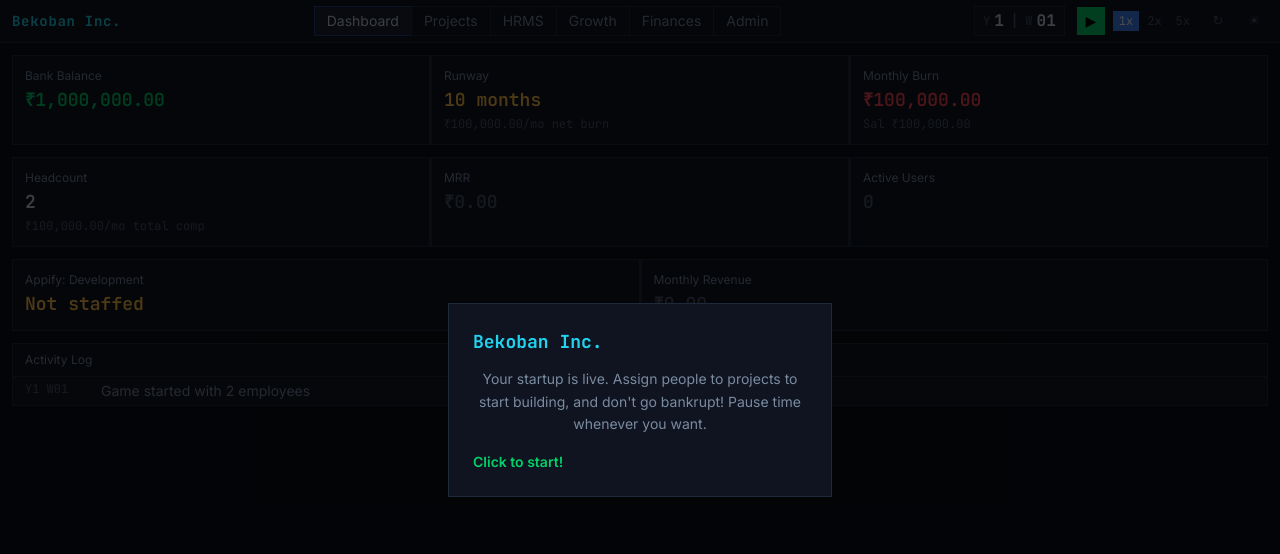
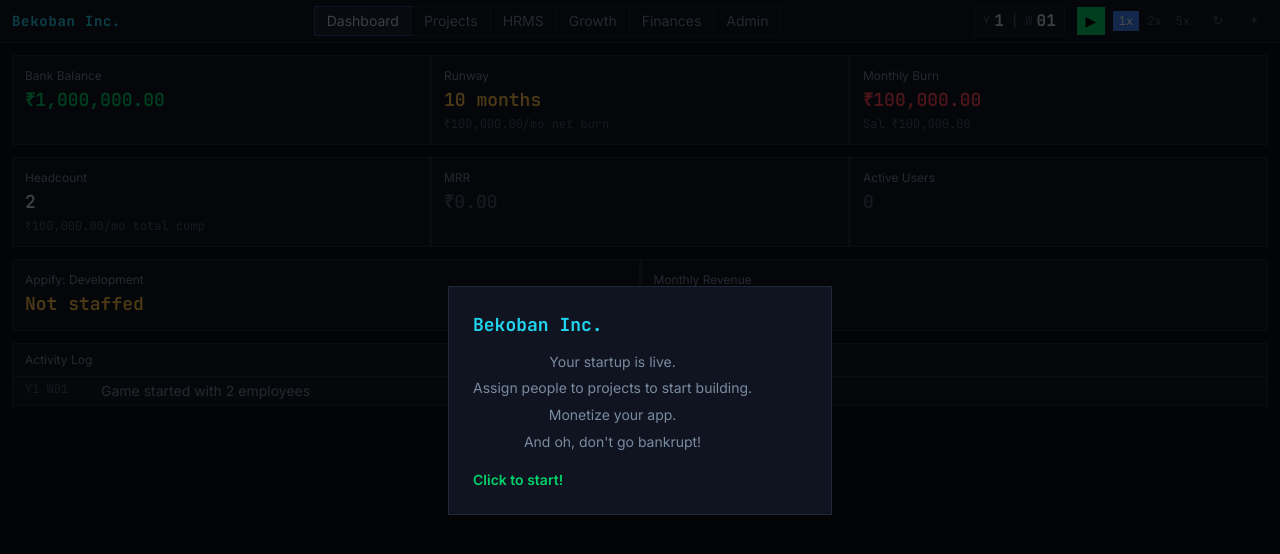
Before and after one commit to error-magnet/startup-sim, a React (Vite) app: page / in a window 1280 px wide. Shown: the top 554 px of the page. Built offline with nearby package versions, Linux system fonts and the light colour scheme.

Commit message:
added v1 project

```diff
--- a/src/App.jsx
+++ b/src/App.jsx
@@ -119,6 +119,7 @@ function NegotiationModal({ employee, dispatch, sym }) {
 export default function App() {
   const [state, dispatch] = useReducer(gameReducer, initialState);
   const [showIntro, setShowIntro] = useState(true);
+  const [showTimeTip, setShowTimeTip] = useState(false);
   const intervalRef = useRef(null);
 
   useEffect(() => {
@@ -154,7 +155,12 @@ export default function App() {
           <CompanyName name={state.companyName} dispatch={dispatch} />
 
           {/* Controls — visible on mobile in top row */}
-          <div className="flex items-center gap-2 sm:hidden">
+          <div className="flex items-center gap-2 sm:hidden relative">
+            {showTimeTip && (
+              <div className="absolute -bottom-9 left-0 right-0 flex justify-center pointer-events-none z-50 animate-fade-out">
+                <span className="text-xs px-2 py-1 bg-accent-blue text-white whitespace-nowrap shadow-lg">You can control time here</span>
+              </div>
+            )}
             <div className="font-mono text-base flex items-center gap-1 t-bg-cell px-2 py-0.5 t-border border">
               <span className="t-text-muted text-xs">Y</span>
               <span className="font-bold t-text">{state.year}</span>
@@ -223,7 +229,12 @@ export default function App() {
         </div>
 
         {/* Controls — desktop only */}
-        <div className="hidden sm:flex items-center gap-2">
+        <div className="hidden sm:flex items-center gap-2 relative">
+          {showTimeTip && (
+            <div className="absolute -bottom-9 left-0 right-0 flex justify-center pointer-events-none z-50 animate-fade-out">
+              <span className="text-xs px-2 py-1 bg-accent-blue text-white whitespace-nowrap shadow-lg">You can control time here</span>
+            </div>
+          )}
           <div className="font-mono text-base flex items-center gap-1 mr-1 t-bg-cell px-2 py-0.5 t-border border">
             <span className="t-text-muted text-xs">Y</span>
             <span className="font-bold t-text">{state.year}</span>
@@ -325,13 +336,18 @@ export default function App() {
           <button
             onClick={() => {
               setShowIntro(false);
+              setShowTimeTip(true);
+              setTimeout(() => setShowTimeTip(false), 4000);
               dispatch({ type: 'TOGGLE_PAUSE' });
             }}
             className="t-bg-card t-border border p-6 max-w-sm w-[calc(100%-2rem)] mx-4 sm:mx-0 text-center flex flex-col gap-3 cursor-pointer hover:border-accent-blue transition-colors"
           >
             <div className="text-accent-cyan font-mono text-lg font-bold">{state.companyName}</div>
-            <div className="t-text-secondary text-sm leading-relaxed">
-              Your startup is live. Assign people to projects to start building, and don't go bankrupt! Pause time whenever you want.
+            <div className="t-text-secondary text-sm leading-relaxed flex flex-col gap-1">
+              <span>Your startup is live.</span>
+              <span>Assign people to projects to start building.</span>
+              <span>Monetize your app.</span>
+              <span>And oh, don't go bankrupt!</span>
             </div>
             <div className="mt-1 text-accent-green font-semibold text-sm">Click to start!</div>
           </button>
--- a/src/index.css
+++ b/src/index.css
@@ -70,6 +70,14 @@ body {
 ::-webkit-scrollbar-thumb { background: var(--bg-border); border-radius: 2px; }
 ::-webkit-scrollbar-thumb:hover { background: var(--txt-muted); }
 
+@keyframes fade-out {
+  0%, 70% { opacity: 1; }
+  100% { opacity: 0; }
+}
+.animate-fade-out {
+  animation: fade-out 4s ease-out forwards;
+}
+
 /* Mobile: prevent horizontal overflow */
 @media (max-width: 639px) {
   .sheet td, .sheet th {
```
